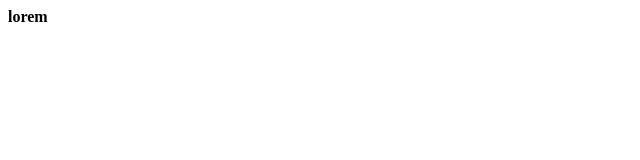
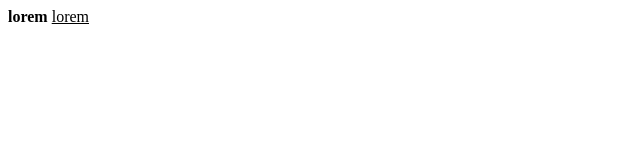
Before and after one commit to PPrashant1998/demo1, a plain HTML site: page index.html in a window 1280 px wide. Shown: the full height of the page, 0-640 px from the left. Drawn offline with Linux system fonts and the light colour scheme.

Commit message:
underline tag

```diff
--- a/index.html
+++ b/index.html
@@ -7,5 +7,6 @@
 </head>
 <body>
     <b>lorem</b>
+    <u>lorem</u>
 </body>
 </html>
```
